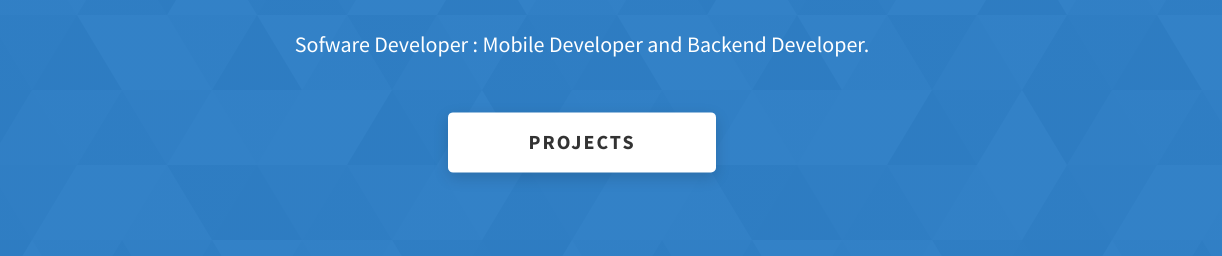
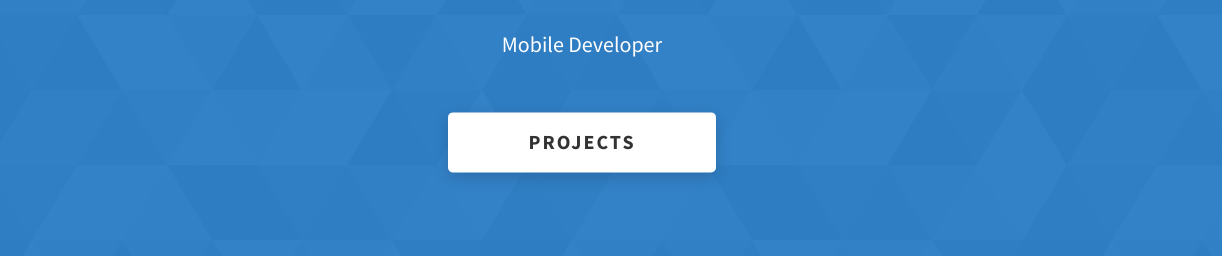
Before and after one commit to rrivann/rrivann.github.io, a website: page index.html in a window 1280 px wide. Shown: the part 360-616 px from the top of the page, 58-1280 px from the left. Drawn offline with Linux system fonts and the light colour scheme.

Commit message:
Update index.html

```diff
--- a/index.html
+++ b/index.html
@@ -93,7 +93,7 @@
         <h1 class="heading-primary">My name is Rivan Albani Ray</h1>
         <div class="home-hero__info">
           <p class="text-primary">
-            Sofware Developer : Mobile Developer and Backend Developer.
+            Mobile Developer
           </p>
         </div>
         <div class="home-hero__cta">
```
